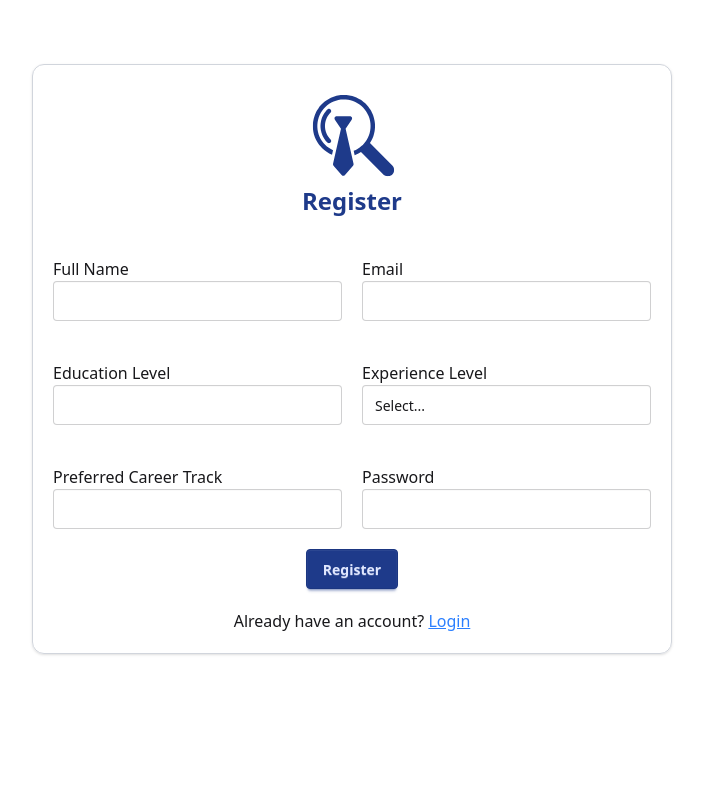
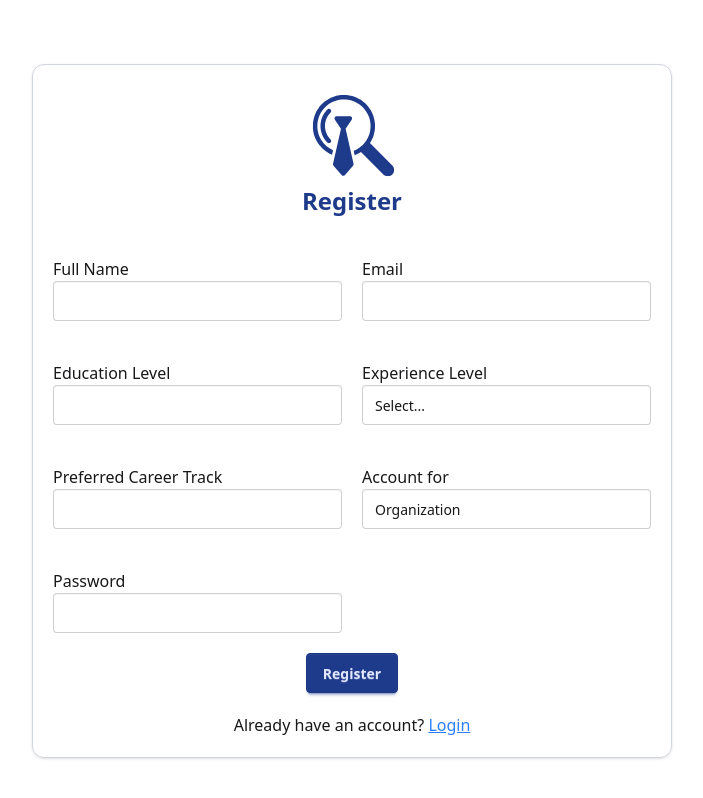
Before and after one commit to indrajith76/CarrerGoti_Client, a React (Vite) app: page /register in a window 1280 px wide. Shown: the top 798 px of the page, without its empty margins (288-991 px from the left). Built offline with nearby package versions, Linux system fonts and the light colour scheme.

Commit message:
[Register]:added Role as AccountFor

```diff
--- a/src/pages/Register.jsx
+++ b/src/pages/Register.jsx
@@ -60,6 +60,17 @@ const Register = () => {
         </div>
 
         <div className="my-5">
+          <label className="block" htmlFor="AccountFor">
+            Account for
+          </label>
+          <select name="AccountFor" id="AccountFor" className="input">
+            <option value="" disabled>Select...</option>
+            <option value="Organization">Organization</option>
+            <option value="Applicant">Applicant</option>
+          </select>
+        </div>
+
+        <div className="my-5">
           <label className="block" htmlFor="password">
             Password
           </label>
```
